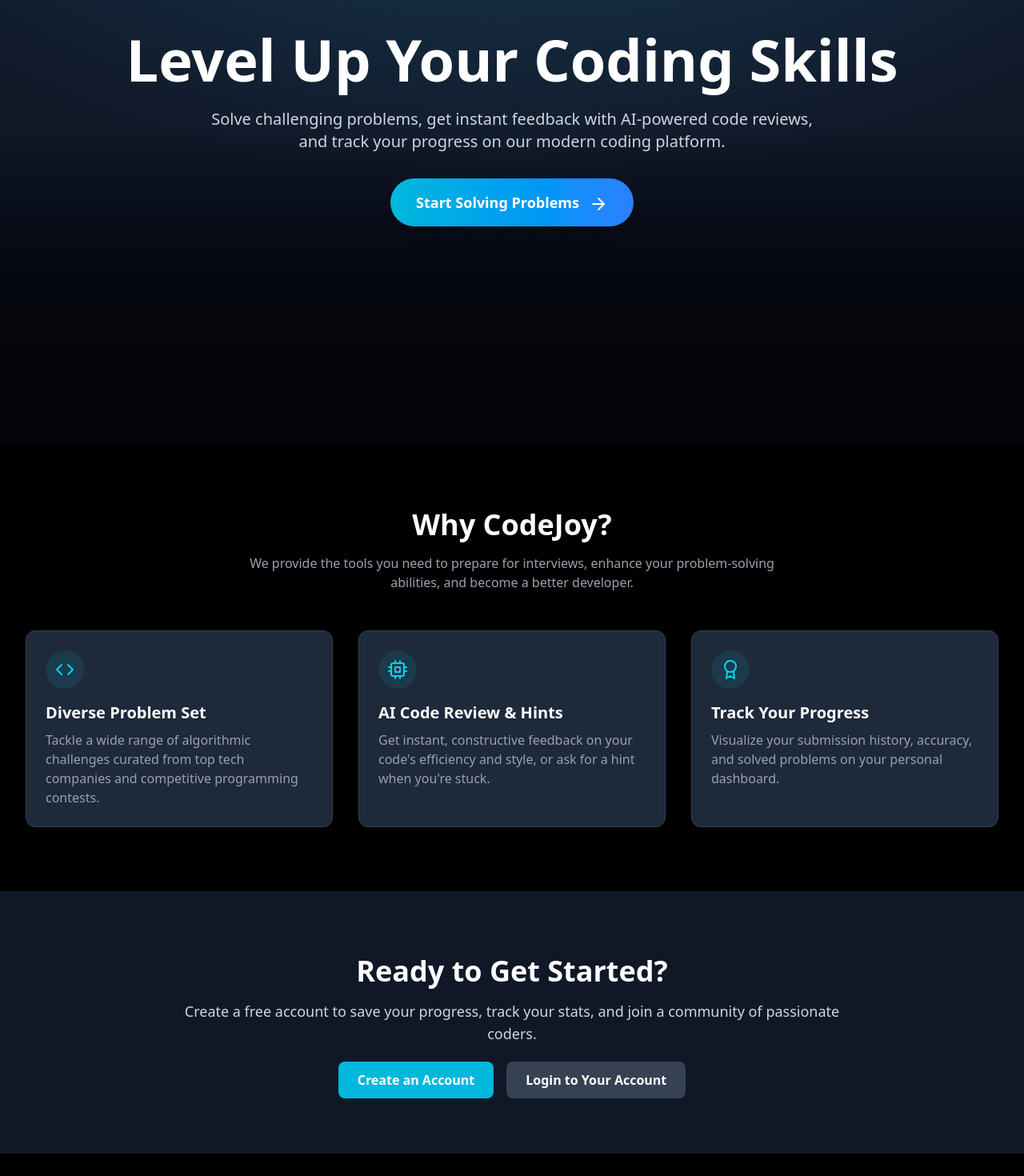
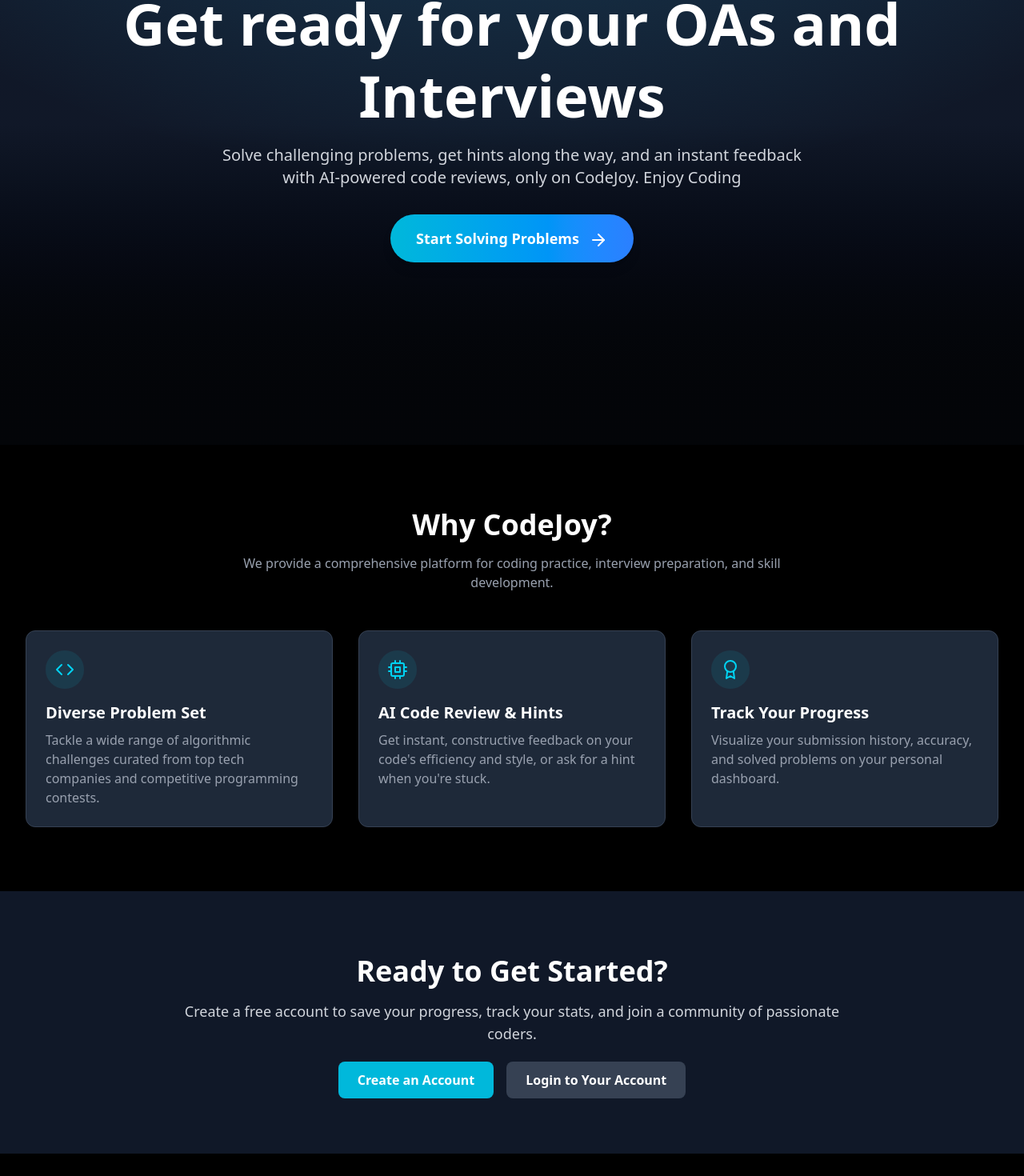
Before and after one commit to vir-pareek/vir_s_oj, a React (Vite) app in the folder frontend/: page / in a window 1280 px wide. Shown: the part 244-1714 px from the top of the page at 80% size. Built offline with nearby package versions, Linux system fonts and the light colour scheme; no server answers.

Commit message:
modified homepage

```diff
--- a/frontend/src/pages/HomePage.jsx
+++ b/frontend/src/pages/HomePage.jsx
@@ -169,12 +169,12 @@
             transition={{ duration: 0.7 }}
           >
             <h1 className="text-5xl md:text-7xl font-extrabold text-white mb-4 leading-tight">
-              Level Up Your Coding Skills
+              Get ready for your OAs and Interviews
             </h1>
             <p className="text-lg md:text-xl text-gray-300 max-w-3xl mx-auto mb-8">
-              Solve challenging problems, get instant feedback with AI-powered
-              code reviews, and track your progress on our modern coding
-              platform.
+              Solve challenging problems, get hints along the way, and an instant feedback with AI-powered
+              code reviews, only on CodeJoy.
+              Enjoy Coding
             </p>
             <motion.div whileHover={{ scale: 1.05 }} whileTap={{ scale: 0.95 }}>
               <Link
@@ -193,8 +193,7 @@
                 Why CodeJoy?
               </h2>
               <p className="text-gray-400 mt-4 max-w-2xl mx-auto">
-                We provide the tools you need to prepare for interviews, enhance
-                your problem-solving abilities, and become a better developer.
+                We provide a comprehensive platform for coding practice, interview preparation, and skill development.
               </p>
             </div>
             <div className="grid grid-cols-1 md:grid-cols-2 lg:grid-cols-3 gap-8">
@@ -259,7 +258,7 @@
         <div className="max-w-7xl mx-auto text-center text-gray-500">
           <p>&copy; {new Date().getFullYear()} CodeJoy. All rights reserved.</p>
           <p className="mt-2 text-sm">
-            Built with passion for coders, by coders.
+            Built with passion in INDIA, by Vir Pareek.
           </p>
         </div>
       </footer>
```
Also changed, not shown: frontend/src/App.jsx (+0 -170 lines).
